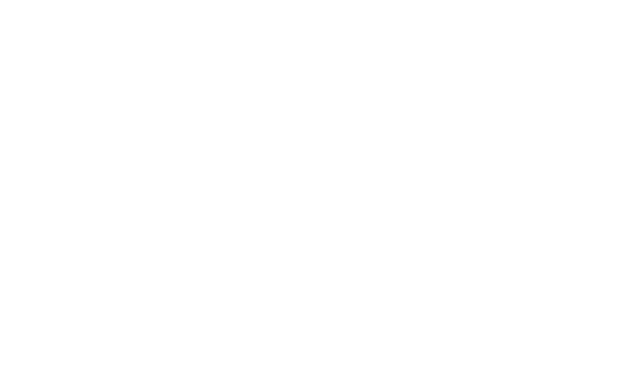
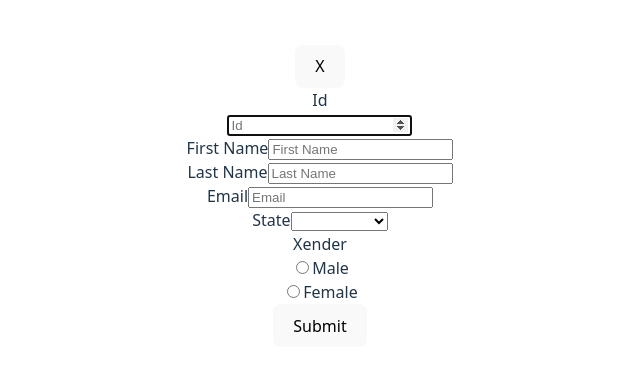
Before and after one commit to VIREN2779/CRUD-APP-React, a React (Vite) app: page /form in a window 1280 px wide. Before the commit this address had no page. Shown: the part 204-574 px from the top of the page, without its empty margins (320-960 px from the left). Built offline with nearby package versions, Linux system fonts and the light colour scheme.

Commit message:
feat(Form): add Form component and navigation

```diff
--- a/src/App.jsx
+++ b/src/App.jsx
@@ -1,5 +1,6 @@
 import React, { useState } from 'react';
 import './App.css';
+import Form from './components/Form';
 import { BrowserRouter as Router, Routes, Route } from 'react-router-dom';
 import Table from './components/Table';
 
@@ -14,6 +15,7 @@
     <Router>
       <Routes>
         <Route path='/' element={<Table data={data} />} />
+        <Route path='/form' element={<Form onSubmit={handleFormSubmit} />} />
       </Routes>
     </Router>
   );
--- /dev/null
+++ b/src/components/Form.jsx
@@ -0,0 +1,173 @@
+import { useState } from 'react';
+import { useNavigate } from 'react-router-dom';
+
+export default function Form() {
+    const navigate = useNavigate();
+
+    const [formData, setFormData] = useState({
+        unid: '',
+        firstname: '',
+        lastname: '',
+        email: '',
+        stateSelect: '',
+        xender: '',
+    });
+
+    const handleFormChange = (event) => {
+        setFormData((formData) => ({
+            ...formData,
+            [event.target.name]: event.target.value,
+        }));
+    };
+
+    const handleFormSubmit = (event) => {
+        event.preventDefault();
+
+        console.log("data submitted successfully");
+
+        navigate('/');
+    };
+
+    function formBtnOpenTable() {
+        navigate('/');
+    }
+
+    return (
+        <>
+            <div className='container main mt-5'>
+                <div>
+                    <form className='container' onSubmit={handleFormSubmit}>
+                        <button
+                            type='button'
+                            className='btnCloseForm'
+                            onClick={formBtnOpenTable}
+                        >
+                            X
+                        </button>
+                        <div className='form-group'>
+                            <label htmlFor='uid' className='idLabel mt-5 '>
+                                Id
+                            </label>
+                            <div className='col-sm-8'>
+                                <input
+                                    type='number'
+                                    className='idInput form-control mt-2 '
+                                    id='uid'
+                                    name='unid'
+                                    value={formData.uniq}
+                                    onChange={handleFormChange}
+                                    placeholder='Id'
+                                    required
+                                    autoFocus
+                                />
+                            </div>
+                        </div>
+                        <div className='form-group name-section-main'>
+                            <div>
+                                <label
+                                    className='nameLabel mt-3'
+                                    htmlFor='formGroupExampleInput'
+                                >
+                                    First Name
+                                </label>
+                                <input
+                                    onChange={handleFormChange}
+                                    value={formData.firstname}
+                                    name='firstname'
+                                    type='text'
+                                    className='form-control mt-2  form-male-input'
+                                    id='formGroupExampleInput'
+                                    placeholder='First Name'
+                                />
+                            </div>
+                            <div>
+                                <label
+                                    className='nameLabel mt-3'
+                                    htmlFor='formGroupExampleInput'
+                                >
+                                    Last Name
+                                </label>
+                                <input
+                                    onChange={handleFormChange}
+                                    value={formData.lastname}
+                                    name='lastname'
+                                    type='text'
+                                    className='form-control mt-2   form-female-input'
+                                    id='formGroupExampleInput'
+                                    placeholder='Last Name'
+                                />
+                            </div>
+                        </div>
+                        <div className='form-group'>
+                            <label
+                                className='locationLabel mt-3'
+                                htmlFor='formGroupExampleInput2'
+                            >
+                                Email
+                            </label>
+                            <input
+                                onChange={handleFormChange}
+                                value={formData.email}
+                                name='email'
+                                type='text'
+                                className='form-control mt-2 '
+                                id='formGroupExampleInput2'
+                                placeholder='Email'
+                            />
+                        </div>
+                        <div className='form-group'>
+                            <label className='col-md-4 stateLabel'>State</label>
+                            <select
+                                name='stateSelect'
+                                className='state-select'
+                                onChange={handleFormChange}
+                                value={formData.stateSelect}
+                            >
+                                <option className='select-your-state'></option>
+                                <option value='Gujarat'>Gujarat</option>
+                                <option value='Maharashtra'>Maharashtra</option>
+                                <option value='Rajasthan'>Rajasthan</option>
+                                <option value='Goa'>Goa</option>
+                                <option value='Kerala'>Kerala</option>
+                            </select>
+                        </div>
+                        <label className='statusLabel mt-2' htmlFor=''>
+                            Xender
+                        </label>
+                        <div className='RadioButtons' onChange={handleFormChange}>
+                            <div className='form-check form-check-inline mt-2'>
+                                <input
+                                    name='xender'
+                                    className='form-check-input '
+                                    type='radio'
+                                    id='male'
+                                    value='Male'
+                                />
+                                <label className='form-check-label' htmlFor='male'>
+                                    Male
+                                </label>
+                            </div>
+                            <div className='form-check form-check-inline'>
+                                <input
+                                    name='xender'
+                                    className='form-check-input'
+                                    type='radio'
+                                    id='female'
+                                    value='Female'
+                                />
+                                <label className='form-check-label' htmlFor='female'>
+                                    Female
+                                </label>
+                            </div>
+                        </div>
+                        <div className=' px-5 d-flex justify-content-end text-light'>
+                            <button className='submit text-light' type='submit'>
+                                Submit
+                            </button>
+                        </div>
+                    </form>
+                </div>
+            </div>
+        </>
+    );
+}
```
